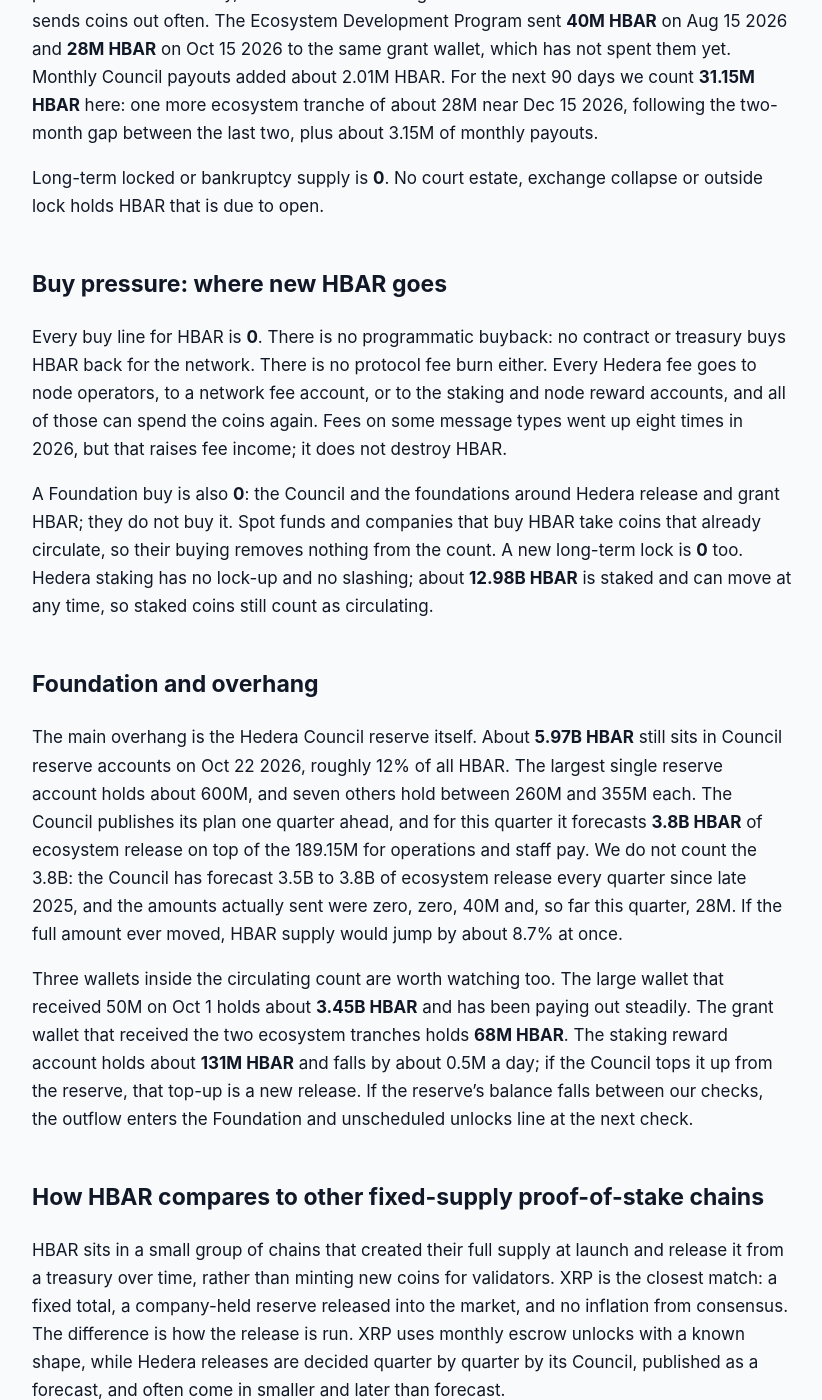
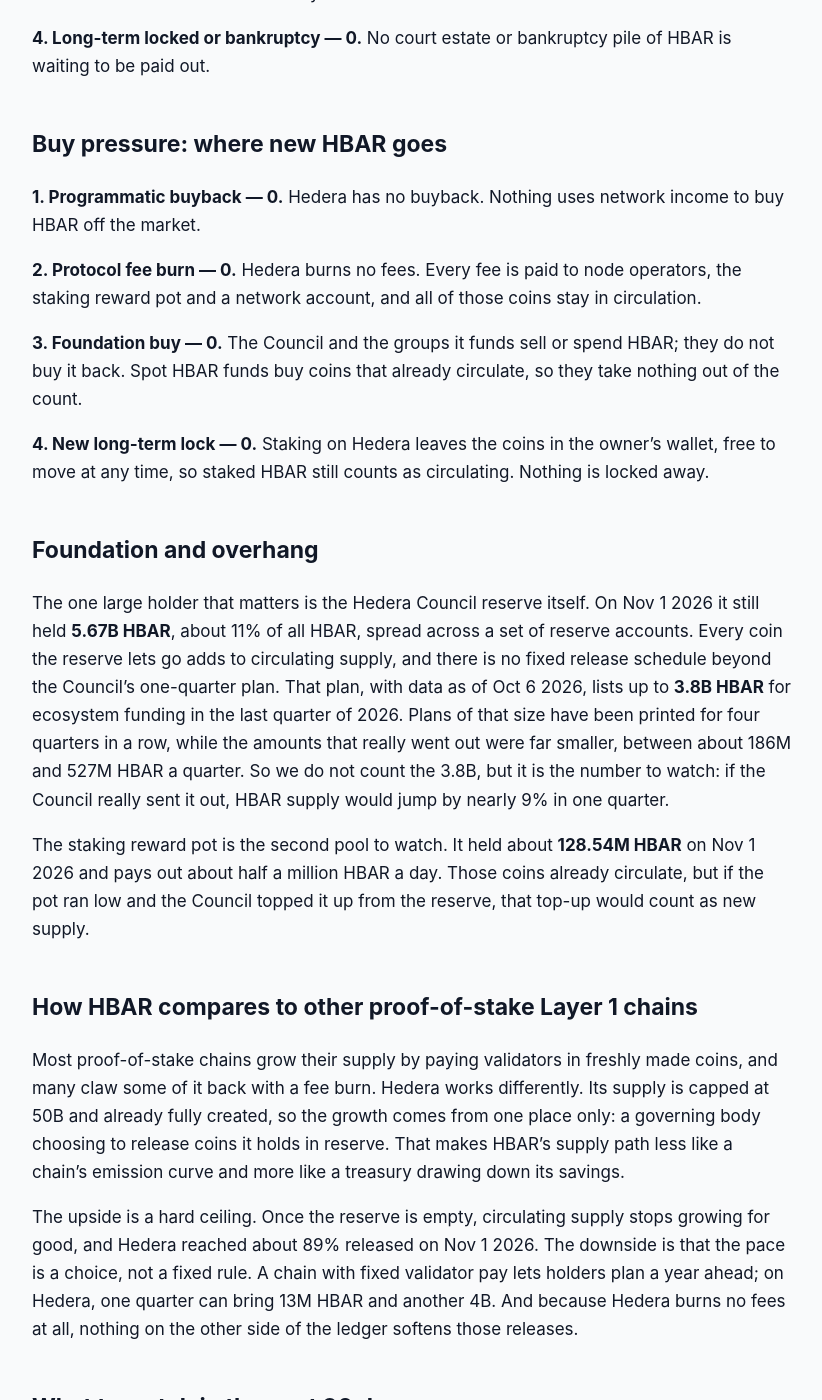
Before and after one commit to jeevansongmy-spec/mrnasdog-articles, a Jekyll site: the page built from crypto/hbar-pressure-framework.md, in a window 1280 px wide and 1400 px high, scrolled down 1222 px. Shown: the whole window, without its empty margins (228-1050 px from the left). Built offline with Jekyll 4.4.1, drawn with Linux system fonts in a browser that asks for light colours; some of the changed text lies outside the part shown.

Commit message:
publish: crypto/hbar-pressure-framework

```diff
--- a/crypto/hbar-pressure-framework.md
+++ b/crypto/hbar-pressure-framework.md
@@ -1,6 +1,6 @@
 ---
-title:         "HBAR Inflation Analysis · October 2026 · Supply was growing · trend cooling"
-description:   "HBAR is never minted: the Hedera Council released 236.06M HBAR from its reserve in 90 days, +0.54% net, about +0.15% next. No burn, no buyback."
+title:         "HBAR Inflation Analysis · November 2026 · Supply growing · projected to keep growing"
+description:   "Hedera mints no HBAR, but the Council released 536.06M HBAR from its reserve in 90 days, +1.21% net, about +1.26% next. No burn, no buyback."
 canonical_url: "https://mrnasdog.com/research/hbar/inflation"
 tags:          ["crypto", "hbar", "hedera", "layer1"]
 published:     true
@@ -10,85 +10,66 @@ published:     true
 <!-- main-page -->
 ➜ Start with the Hedera coin page for the short answer (should you buy HBAR?) and its price drivers: [mrnasdog.com/research/hbar](https://mrnasdog.com/research/hbar)
 
-# HBAR Inflation Analysis · October 2026 · Supply was growing · trend cooling
+# HBAR Inflation Analysis · November 2026 · Supply growing · projected to keep growing
 
-**HBAR** supply grew **+0.54%** over the last 90 days and is expected to grow about **+0.15%** over the next 90. Hedera mints no new HBAR and burns none: every one of the **50B HBAR** was created at launch, and the only supply flow is the Hedera Council releasing coins from its reserve. Between Jul 24 and Oct 22 2026 it released **236.06M HBAR** into a circulating supply of **44.03B**, against zero on the buy side. Other supply trackers show the same **+0.54%**.
-
+HBAR supply is growing. Hedera never makes new coins, because all **50B HBAR** were created at launch, but the Hedera Council keeps moving coins out of its reserve and into the market, and the total can never pass 50B. From Aug 3 to Nov 1 2026 the Council released **536.06M HBAR**, nothing was burned or bought back, and circulating supply rose **+1.21%**, with about **+1.26%** expected in the next 90 days. Other trackers show **+1.22%**, the same picture.
 
 ## The verdict, in one paragraph
 
-
-Over the 90 days to Oct 22 2026, Hedera's circulating supply rose by a net **+0.54%**, all of it from Council reserve releases. Other supply trackers read **+0.54%** for the same window, a gap of **0.01 percentage points**, so the two readings agree and no warning chip is shown. For the next 90 days the known schedule adds about **67.54M HBAR**, or **+0.15%**, because the biggest release of the quarter, 150M HBAR for operating reserves, has already happened. HBAR is a fixed-total coin that is still being released: inflationary by reserve release, with no burn to offset it.
-
+Over the 90 days to Nov 1 2026, HBAR in circulation grew from about **43.79B** to **44.33B**, a net rise of **+1.21%**. Other supply trackers put the same window at **+1.22%**, a gap of less than two hundredths of a point, so the HBAR coin page carries no warning note. For the next 90 days we expect about **556.39M HBAR** to come out, or **+1.26%**. Our label is plain: supply growing, and projected to keep growing. The growth does not come from a code rule. It comes from decisions by the Council, which can speed up or slow down from one quarter to the next.
 
 ## Sell pressure: where new HBAR comes from
 
+**1. Protocol inflation — 0.** Hedera has no block reward and no mint, so no new HBAR is ever created. Stakers are paid from a reward pot that already counts as circulating; its balance fell about **46M HBAR** in the window, but that only moves coins between holders.
 
-Protocol inflation on Hedera is **0**. The network pays no block reward and has no way to mint HBAR; changing the 50B total would need every Hedera Council member to agree. Staking rewards are real, but they are paid out of a reward account that was filled in advance. That account paid out about **46M HBAR** in the window and now holds about **131M HBAR**. Those coins were already circulating, so the payouts add nothing new.
+**2. Vesting unlocks — 16.06M.** Hedera staff are paid coin grants under the 2018 Coin Plan, and the payouts go out at the end of each quarter. The Sep 30 2026 payout sent **16.06M HBAR** to staff wallets, the same amount the Council reported for that quarter. The Council's plan for the last quarter of 2026 lists about **36M HBAR** for the next payout, near Dec 31 2026, plus **0.39M** under old purchase agreements.
 
+**3. Foundation + unscheduled unlocks — 520.00M.** This is the big one. The Council released **150M HBAR** on Oct 1 2026, which its plan describes as operating reserves, and another **300M HBAR** on Oct 23 2026. One account received **40M** on Aug 15 and **28M** on Oct 15 2026, and small monthly payouts added about **2M**. Together that is **520.00M HBAR**. Over the past year, releases like these came in every quarter, sometimes 300M at a time, so we expect roughly the same amount in the next 90 days.
 
-Vesting unlocks came to **16.06M HBAR**. This is staff and founder pay under Hedera's 2018 coin plan, which the Council pays at the end of each quarter; the latest payment went out on Sep 30 2026 to more than a dozen wallets. The Council's own forecast for the current quarter lists **36M HBAR** of coin plan pay, which we expect around Dec 31 2026, and about 0.39M HBAR still owed to early buyers under old purchase agreements.
-
-
-Foundation and unscheduled unlocks were the largest line at **220.00M HBAR**. On Oct 1 2026 the Council released **150M HBAR** for operating reserves: 100M went to one new wallet that passed it on the next day, and 50M went to a large wallet that holds about 3.45B HBAR and sends coins out often. The Ecosystem Development Program sent **40M HBAR** on Aug 15 2026 and **28M HBAR** on Oct 15 2026 to the same grant wallet, which has not spent them yet. Monthly Council payouts added about 2.01M HBAR. For the next 90 days we count **31.15M HBAR** here: one more ecosystem tranche of about 28M near Dec 15 2026, following the two-month gap between the last two, plus about 3.15M of monthly payouts.
-
-
-Long-term locked or bankruptcy supply is **0**. No court estate, exchange collapse or outside lock holds HBAR that is due to open.
-
+**4. Long-term locked or bankruptcy — 0.** No court estate or bankruptcy pile of HBAR is waiting to be paid out.
 
 ## Buy pressure: where new HBAR goes
 
+**1. Programmatic buyback — 0.** Hedera has no buyback. Nothing uses network income to buy HBAR off the market.
 
-Every buy line for HBAR is **0**. There is no programmatic buyback: no contract or treasury buys HBAR back for the network. There is no protocol fee burn either. Every Hedera fee goes to node operators, to a network fee account, or to the staking and node reward accounts, and all of those can spend the coins again. Fees on some message types went up eight times in 2026, but that raises fee income; it does not destroy HBAR.
+**2. Protocol fee burn — 0.** Hedera burns no fees. Every fee is paid to node operators, the staking reward pot and a network account, and all of those coins stay in circulation.
 
+**3. Foundation buy — 0.** The Council and the groups it funds sell or spend HBAR; they do not buy it back. Spot HBAR funds buy coins that already circulate, so they take nothing out of the count.
 
-A Foundation buy is also **0**: the Council and the foundations around Hedera release and grant HBAR; they do not buy it. Spot funds and companies that buy HBAR take coins that already circulate, so their buying removes nothing from the count. A new long-term lock is **0** too. Hedera staking has no lock-up and no slashing; about **12.98B HBAR** is staked and can move at any time, so staked coins still count as circulating.
-
+**4. New long-term lock — 0.** Staking on Hedera leaves the coins in the owner's wallet, free to move at any time, so staked HBAR still counts as circulating. Nothing is locked away.
 
 ## Foundation and overhang
 
+The one large holder that matters is the Hedera Council reserve itself. On Nov 1 2026 it still held **5.67B HBAR**, about 11% of all HBAR, spread across a set of reserve accounts. Every coin the reserve lets go adds to circulating supply, and there is no fixed release schedule beyond the Council's one-quarter plan. That plan, with data as of Oct 6 2026, lists up to **3.8B HBAR** for ecosystem funding in the last quarter of 2026. Plans of that size have been printed for four quarters in a row, while the amounts that really went out were far smaller, between about 186M and 527M HBAR a quarter. So we do not count the 3.8B, but it is the number to watch: if the Council really sent it out, HBAR supply would jump by nearly 9% in one quarter.
 
-The main overhang is the Hedera Council reserve itself. About **5.97B HBAR** still sits in Council reserve accounts on Oct 22 2026, roughly 12% of all HBAR. The largest single reserve account holds about 600M, and seven others hold between 260M and 355M each. The Council publishes its plan one quarter ahead, and for this quarter it forecasts **3.8B HBAR** of ecosystem release on top of the 189.15M for operations and staff pay. We do not count the 3.8B: the Council has forecast 3.5B to 3.8B of ecosystem release every quarter since late 2025, and the amounts actually sent were zero, zero, 40M and, so far this quarter, 28M. If the full amount ever moved, HBAR supply would jump by about 8.7% at once.
+The staking reward pot is the second pool to watch. It held about **128.54M HBAR** on Nov 1 2026 and pays out about half a million HBAR a day. Those coins already circulate, but if the pot ran low and the Council topped it up from the reserve, that top-up would count as new supply.
 
+## How HBAR compares to other proof-of-stake Layer 1 chains
 
-Three wallets inside the circulating count are worth watching too. The large wallet that received 50M on Oct 1 holds about **3.45B HBAR** and has been paying out steadily. The grant wallet that received the two ecosystem tranches holds **68M HBAR**. The staking reward account holds about **131M HBAR** and falls by about 0.5M a day; if the Council tops it up from the reserve, that top-up is a new release. If the reserve's balance falls between our checks, the outflow enters the Foundation and unscheduled unlocks line at the next check.
+Most proof-of-stake chains grow their supply by paying validators in freshly made coins, and many claw some of it back with a fee burn. Hedera works differently. Its supply is capped at 50B and already fully created, so the growth comes from one place only: a governing body choosing to release coins it holds in reserve. That makes HBAR's supply path less like a chain's emission curve and more like a treasury drawing down its savings.
 
-
-## How HBAR compares to other fixed-supply proof-of-stake chains
-
-
-HBAR sits in a small group of chains that created their full supply at launch and release it from a treasury over time, rather than minting new coins for validators. XRP is the closest match: a fixed total, a company-held reserve released into the market, and no inflation from consensus. The difference is how the release is run. XRP uses monthly escrow unlocks with a known shape, while Hedera releases are decided quarter by quarter by its Council, published as a forecast, and often come in smaller and later than forecast.
-
-
-Against uncapped proof-of-stake chains such as Ethereum, Solana or Cardano, HBAR has a hard ceiling: once the reserve is empty, supply stops growing. Those chains pay validators with brand-new coins every epoch, and Ethereum offsets part of that with a fee burn. Hedera does neither. It pays stakers from a pre-funded account, so staking itself adds nothing new, and with no burn its supply can never shrink.
-
-
-Over the last year HBAR's released supply grew about **1.62B**, close to 3.8%. That is higher than many proof-of-stake chains pay their validators, but it is a reserve draining toward a fixed cap, not a permanent printing rate.
-
+The upside is a hard ceiling. Once the reserve is empty, circulating supply stops growing for good, and Hedera reached about 89% released on Nov 1 2026. The downside is that the pace is a choice, not a fixed rule. A chain with fixed validator pay lets holders plan a year ahead; on Hedera, one quarter can bring 13M HBAR and another 4B. And because Hedera burns no fees at all, nothing on the other side of the ledger softens those releases.
 
 ## What to watch in the next 90 days
 
+**Around Dec 31 2026 — staff coin payout.** The Council's plan puts about **36M HBAR** into the quarter-end Coin Plan payout, more than twice the Sep 30 2026 amount.
 
-**Around Dec 15 2026**: the next ecosystem tranche, if the two-month spacing of Aug 15 and Oct 15 holds; we count about 28M HBAR.
+**Early January 2027 — the next Council table.** The Council publishes actual releases for the last quarter of 2026 and a new plan for the first quarter of 2027. The test is whether the 3.8B ecosystem line finally goes out or slips again.
 
+**Any large reserve move.** Releases of 300M HBAR landed on Dec 20 2025, Mar 5, Jul 3 and Oct 23 2026, about three to four months apart. Another one before the end of January 2027 would keep supply on the path we expect; a quiet quarter would bring the next 90 days in lower.
 
-**Around Dec 31 2026**: the quarter-end coin plan payout, forecast at 36M HBAR.
-
-
-**Any day this quarter**: whether any of the 3.8B HBAR ecosystem forecast actually moves. That is the single event that would change this reading, by about 8.7% of supply.
-
-
-**Early January 2027**: the Council's next treasury report, with actual figures for this quarter and the first forecast for the first quarter of 2027.
-
-
-**Ongoing**: the staking reward account. At about 0.5M HBAR a day it gets close to its reward floor around January 2027; a top-up from the reserve would count as a new release.
-
+**Nov 4 2026 — test network upgrade.** Hedera upgrades its test network to version 0.79 after the main network moved to 0.78.2 on Oct 28 2026. Neither upgrade changes how many HBAR exist.
 
 ## Summary
 
+HBAR supply grew **+1.21%** in the 90 days to Nov 1 2026, all of it from Hedera Council releases, and we expect about **+1.26%** in the next 90 days.
 
-HBAR supply grew **+0.54%** in the 90 days to Oct 22 2026 and is expected to grow about **+0.15%** next, because Hedera's only supply flow is the Hedera Council releasing coins from a fixed 50B total, and the quarter's largest release has already gone out. Nothing is minted, burned or bought back. The key risk is the Council's standing 3.8B HBAR ecosystem forecast, which would add about 8.7% if it were ever released in one go. The ceiling is hard: about **5.97B HBAR** is left in reserve, and once it is released, supply stops growing.
+Hedera mints nothing, burns nothing and buys nothing back, so the Council's choices are the whole story of HBAR supply.
+
+The Council reserve still holds **5.67B HBAR**, and its own plan lists up to 3.8B for the last quarter of 2026, far more than it has really released in any recent quarter.
+
+Other trackers agree with our reading within two hundredths of a point, so the HBAR coin page shows no warning.
 
 ---
 
-*MrNasDog Pressure Framework analysis of HBAR, Metric 1 — Inflation. Data + explanation only. Not financial advice. Checked Oct 22 2026.*
+*MrNasDog Pressure Framework analysis of HBAR, Metric 1 — Inflation. Data + explanation only. Not financial advice. Checked Nov 1 2026.*
```
